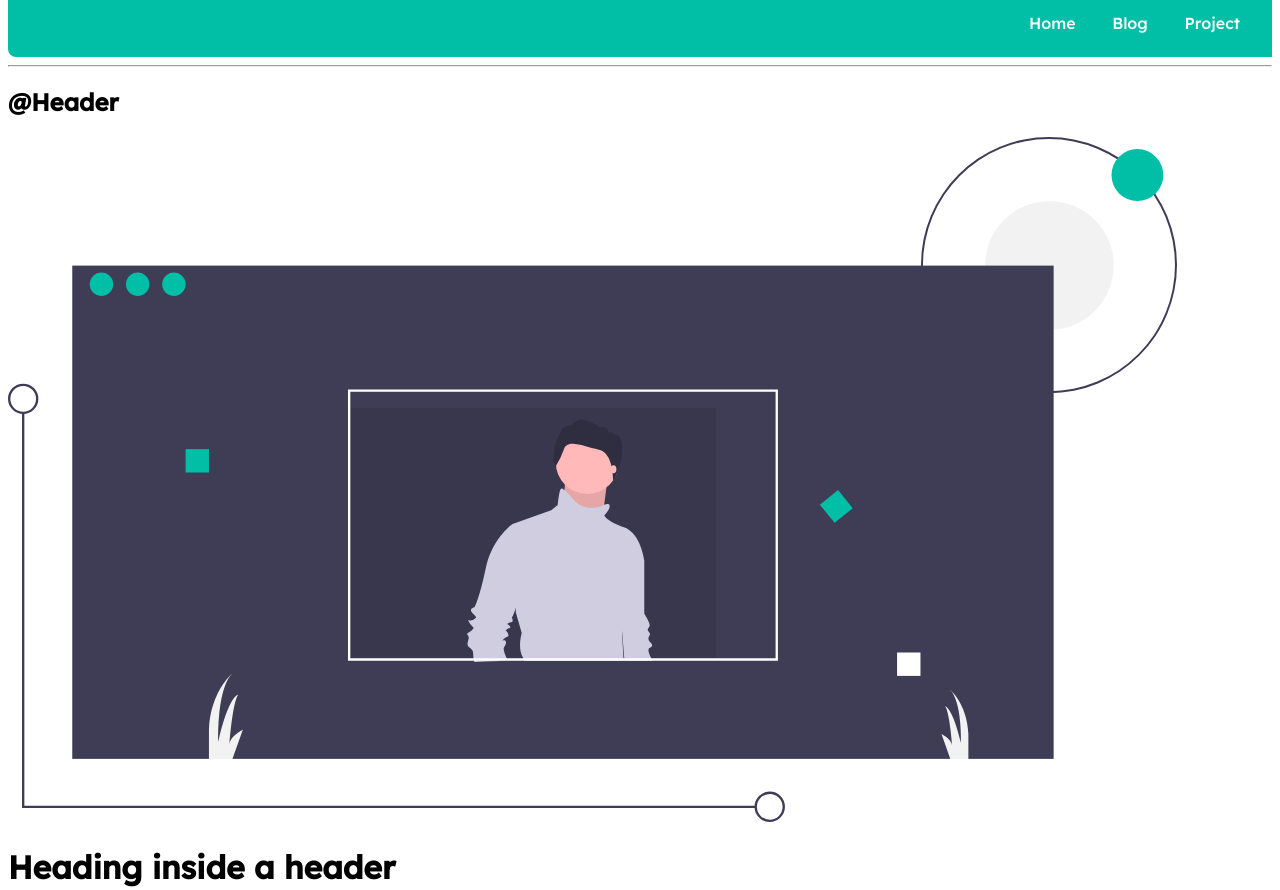
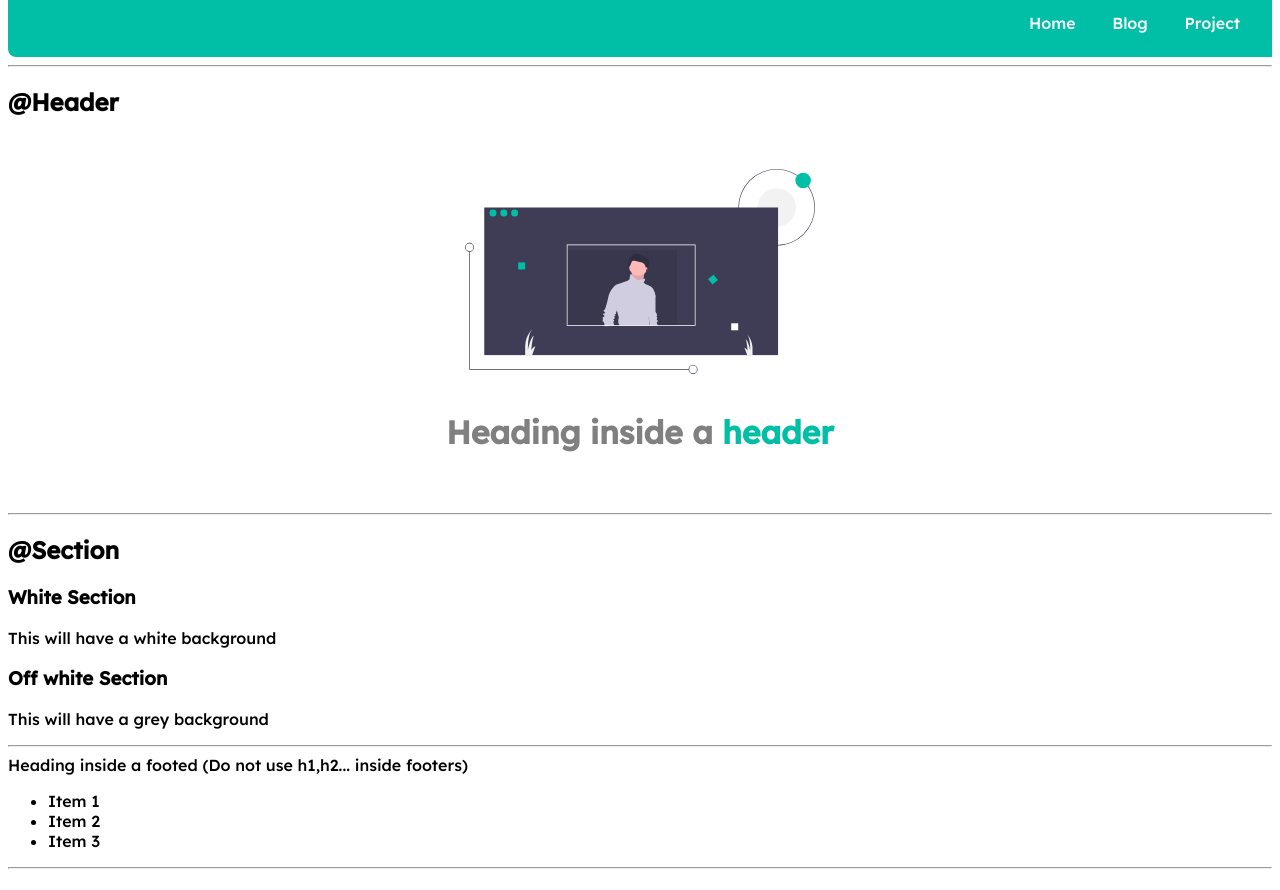
Before and after one commit to TusharBhandirge/html-css-component-library, a plain HTML site: page index.html in a window 1280 px wide. Shown: the part 1201-2091 px from the top of the page. Drawn offline with Linux system fonts and the light colour scheme.

Commit message:
style : upto Header

```diff
--- a/index.html
+++ b/index.html
@@ -70,9 +70,9 @@
     </nav>
     <hr>
     <h2>@Header</h2>
-    <header>
-        <img src = "images/HeaderImage.svg"/>
-        <h1>Heading inside a header</h1>
+    <header class="hero">
+        <img class="hero-image" src = "images/HeaderImage.svg"/>
+        <h1 class="hero-heading">Heading inside a <span class="hero-span">header</span></h1>
     </header>
 
     <hr>
--- a/styles.css
+++ b/styles.css
@@ -79,3 +79,26 @@ nav-brand{
 .navigation .list-nobullets{
     text-align: right;
 }
+
+/** Hero **/
+.hero{
+    padding: 2rem;
+    text-align: center;
+}
+
+.hero .hero-image{
+    max-width: 350px;
+    display: block;
+    margin: auto;
+}
+
+.hero-heading{
+    padding-top: 1rem;
+    color: grey;
+}
+
+.hero .hero-span{
+    color: var(--primary-color);
+}
+
+/** section **/
```
